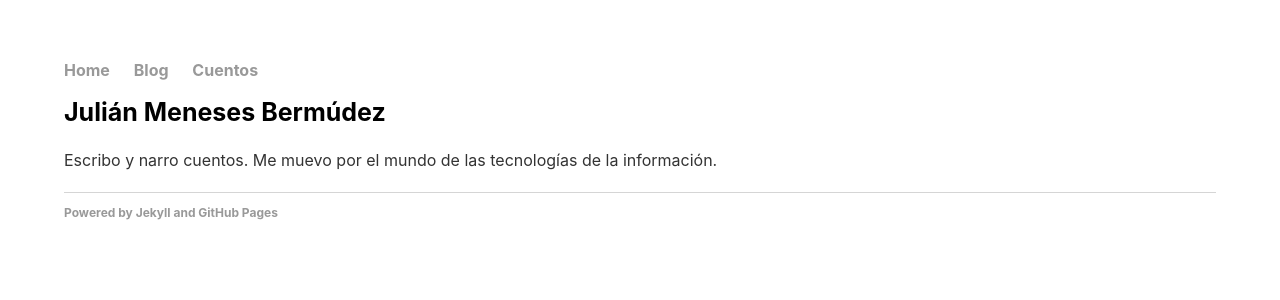
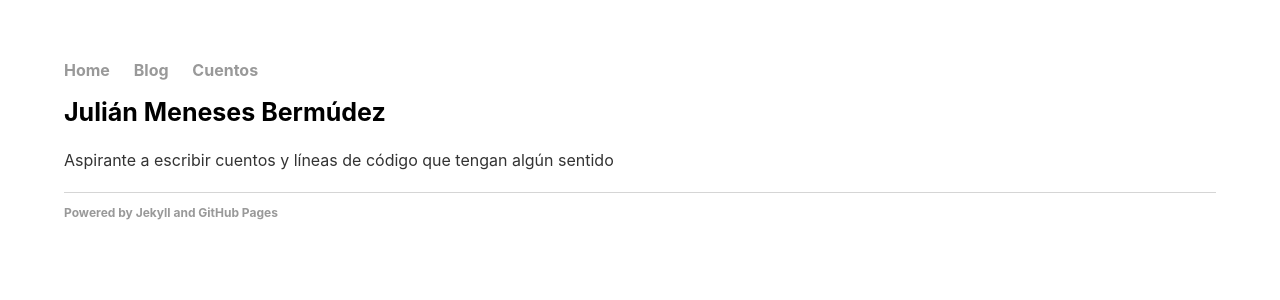
Before and after one commit to jumedata/jume-blog, a Jekyll site: the page built from index.html, in a window 1280 px wide. Shown: the top 300 px of the page. Built offline with Jekyll 4.4.1, drawn with Linux system fonts in a browser that asks for light colours.

Commit message:
Ajuste a la bio

```diff
--- a/index.html
+++ b/index.html
@@ -4,5 +4,5 @@ title: Julian Meneses
 ---
 <div class="blurb">
 	<h1>Julián Meneses Bermúdez</h1>
-	<p id="front-text">Escribo y narro cuentos. Me muevo por el mundo  de las tecnologías de la información.</p>
+	<p id="front-text">Aspirante a escribir cuentos y líneas de código que tengan algún sentido</p>
 </div><!-- /.blurb -->
```
